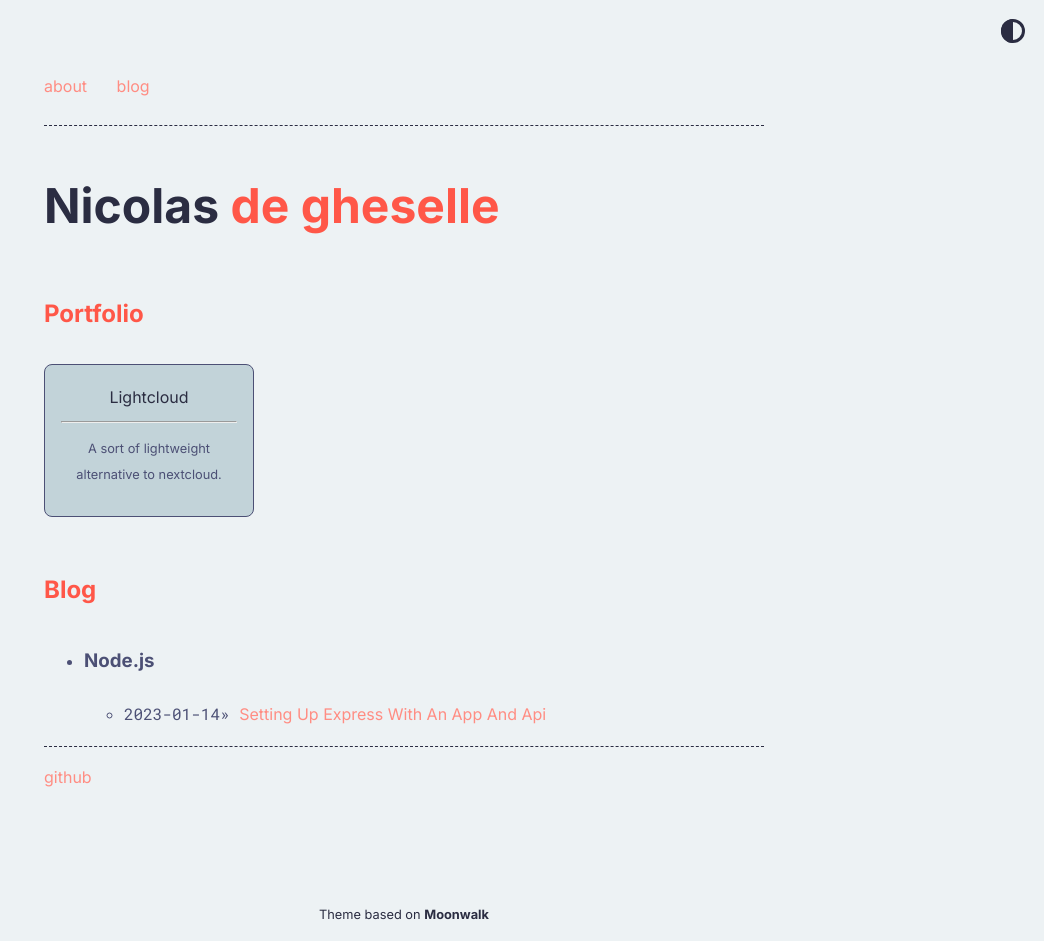
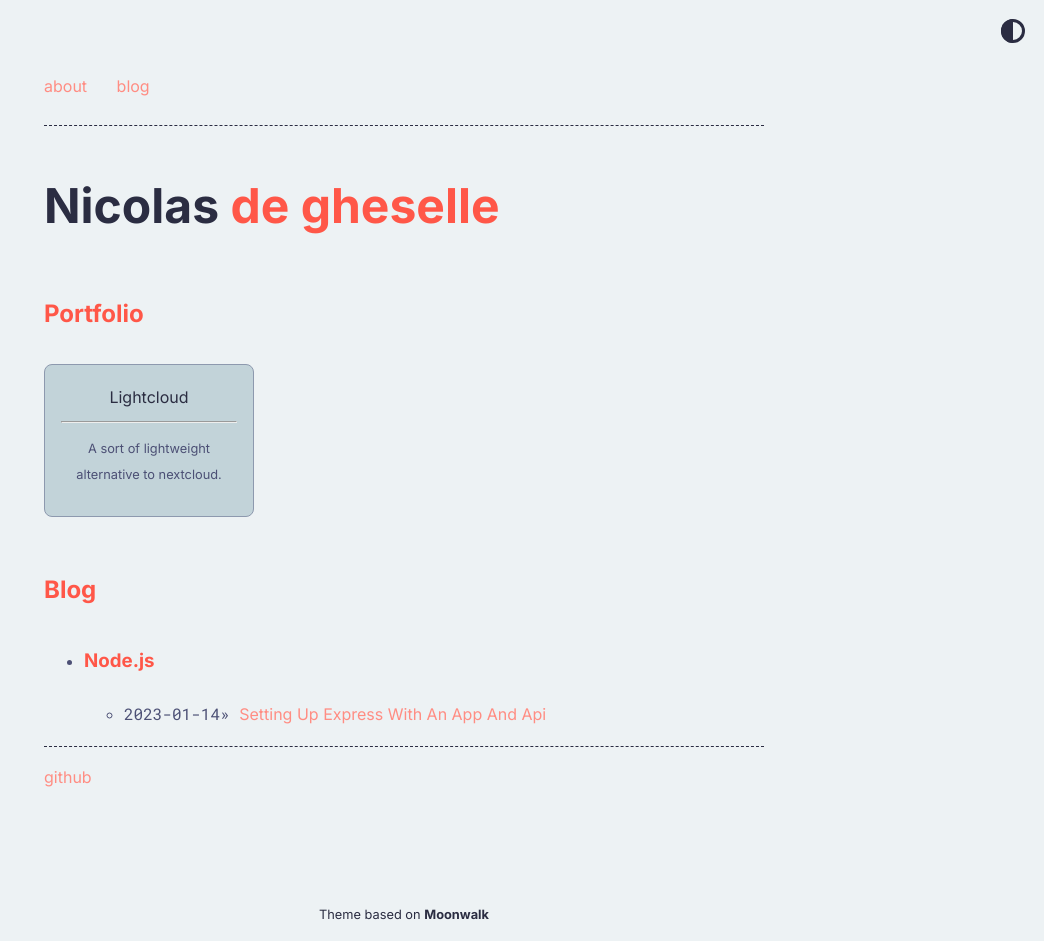
Before and after one commit to ndegheselle/blog.degheselle.fr, a Jekyll site: the page built from index.md, in a window 1280 px wide. Shown: the whole page, without its empty margins (236-1280 px from the left). Built offline with Jekyll 4.4.1, drawn with Linux system fonts in a browser that asks for light colours.

Commit message:
Simpler is better

```diff
--- a/_includes/post_list.html
+++ b/_includes/post_list.html
@@ -2,7 +2,7 @@
 <ul>
   {% for tag in site.tags %}
       {% capture tag_name %}{{ tag | first }}{% endcapture %}
-      <li><h3 class="tag-name">{{ tag_name }}</h3></li>
+      <li><h3>{{ tag_name }}</h3></li>
       <ul>
         {% for post in site.tags[tag_name] %}
           <li class="post-list-item">
--- a/_sass/list.scss
+++ b/_sass/list.scss
@@ -19,7 +19,7 @@ ul.horizontal-list {
 
 .card {
   padding: 1em;
-  border: 1px var(--color-front-secondary) solid;
+  border: 1px var(--color-middle) solid;
   width: 11em;
   height: auto;
   text-align: center;
--- a/_sass/moonwalk.scss
+++ b/_sass/moonwalk.scss
@@ -51,8 +51,7 @@ div.highlighter-rouge pre code, pre code.highlighter-rouge {
 }
 
 blockquote {
-  font-style: italic;
-  border: thin solid black;
+  border-left: 0.4rem var(--color-middle) solid;
   padding: 1em;
 
   p { margin: 0; }
@@ -87,19 +86,19 @@ h2, h3, h4, h5, h6 {
     color: var(--color-primary);
 }
 
-p, strong, b, em, small, li, hr, table, figcaption {
+hr {
+  color: var(--color-middle);
+}
+
+p, strong, b, em, small, li, table, figcaption {
     color: var(--color-front-secondary);
 }
-.highlight, pre code, blockquote {
+.highlight, pre code {
   border-radius: 0.5em;
   background: var(--color-bg-secondary);
   color: var(--color-front);
 }
 
-blockquote {
-  background-color: var(--color-bg-secondary);
-  border: 1px var(--border) solid;
-}
 a {
   color: var(--color-primary-dim);
 }
@@ -139,7 +138,7 @@ html.transition *:after {
 }
 mark {
   padding: 0.4em;
-  background-color: var(--color-secondary-dim);
+  background-color: var(--color-middle);
   font-size: 0.6em;
   letter-spacing: 1px;
 }
@@ -166,7 +165,6 @@ mark {
 p code, li code {
   background-color: var(--color-bg-secondary);
   padding: 0.2rem;
-  color: var(--color-secondary);
   font-weight: bold;
 }
 .post-title {
@@ -203,19 +201,3 @@ p code, li code {
   text-transform: lowercase;
   //border: 1px solid var(--color-front-secondary);
 }
-
-.soopr-btn-item-reg svg path
-{
-  color: var(--color-secondary-dim);
-  fill: var(--color-secondary-dim);
-}
-
-.soopr-btn-item-reg svg:hover path
-{
-  fill: var(--color-secondary);
-  color: var(--color-secondary);
-}
-
-.tag-name {
-  color: var(--color-secondary-dim);
-}
```
